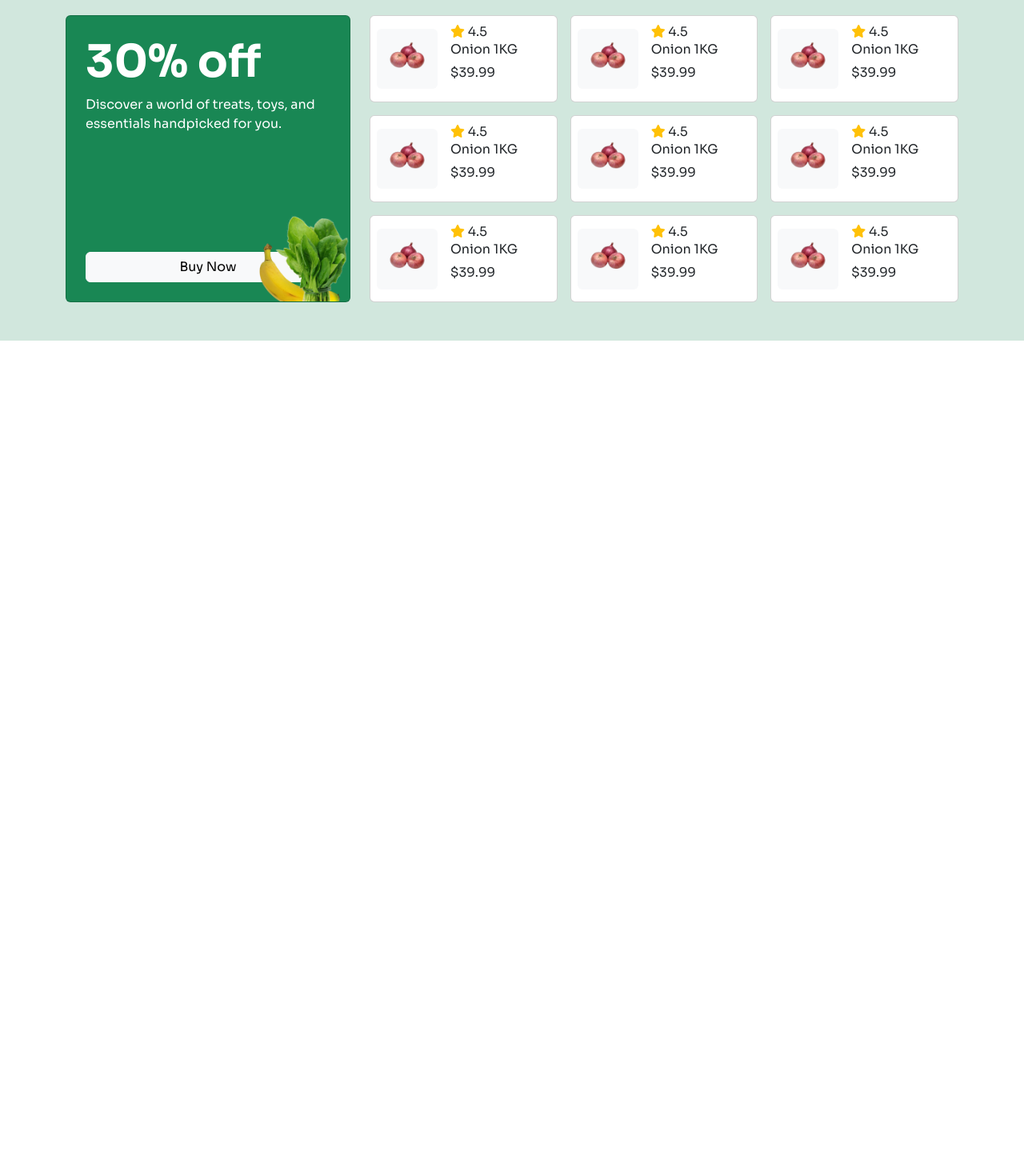
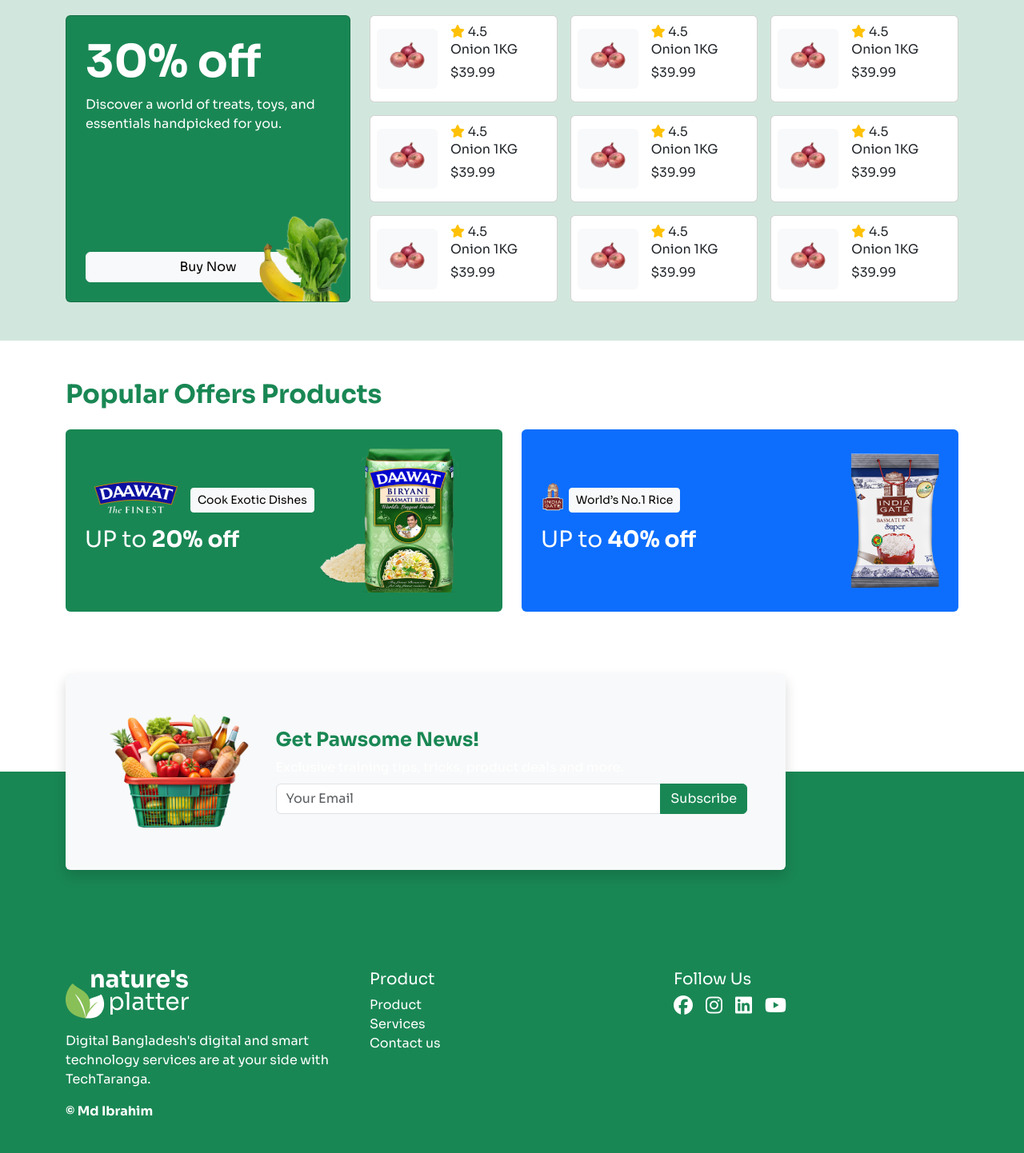
Before and after one commit to Mdibrahimweb/Dawat-HW-11-Use-Bootstrap, a plain HTML site: page index.html in a window 1280 px wide. Shown: the part 1746-3188 px from the top of the page at 80% size. Before the commit the page ends 2172 px from the top, so only its background shows below. Drawn offline with nearby package versions, Linux system fonts and the light colour scheme.

Commit message:
footer add

```diff
--- a/index.html
+++ b/index.html
@@ -225,6 +225,88 @@
     </div>
   </section>
 
+  <!-- Offers Section -->
+  <section class="container my-5">
+    <h2 class="text-success fw-bold mb-4">Popular Offers Products</h2>
+    <div class="row g-4">
+      <!-- Dawat Card -->
+      <div class="col-md-6">
+        <div class="bg-success text-white p-4 rounded d-flex justify-content-between align-items-center">
+          <div>
+            <img src="image/dawat-logo.png" alt="Dawat Logo" class="mb-3" style="height: 40px;">
+            <button class="btn btn-light btn-sm mb-2">Cook Exotic Dishes</button>
+            <h3>UP to <strong>20% off</strong></h3>
+          </div>
+          <img src="image/dawat-mock-up.png" class="img-fluid" alt="Dawat Product" style="max-height: 180px;">
+        </div>
+      </div>
+      <!-- India Gate Card -->
+      <div class="col-md-6">
+        <div class="bg-primary text-white p-4 rounded d-flex justify-content-between align-items-center">
+          <div>
+            <img src="image/india-gate-logo.png" alt="India Gate Logo" class="mb-3" style="height: 40px;">
+            <button class="btn btn-light btn-sm mb-2">World’s No.1 Rice</button>
+            <h3>UP to <strong>40% off</strong></h3>
+          </div>
+          <img src="image/india-gate-mock-up.png" class="img-fluid" alt="India Gate Product" style="max-height: 180px;">
+        </div>
+      </div>
+    </div>
+  </section>
+  <!-- Footer -->
+  <footer class="position-relative bg-success text-white pt-5 pb-3" style="margin-top: 200px;">
+    <section class="" style="margin-bottom: 200px;">
+      <div class="container">
+        <div
+          class="position-absolute top-0 mx-auto translate-middle-x translate-middle-y bg-light p-5 rounded shadow d-flex flex-column flex-md-row align-items-center justify-content-between"
+          style="width: 90%; max-width: 900px; transform: translate(-10%, -100%); z-index: 1;">
+          <div class="text-center text-md-start mb-4 mb-md-0 me-md-4">
+            <img src="image/vegetable-busket.png" alt="Basket" class="img-fluid" style="max-height: 150px;">
+          </div>
+          <div class="flex-grow-1">
+            <h4 class="text-success fw-bold">Get Pawsome News!</h4>
+            <p class="mb-2">Exclusive training tips, tricks, product deals and more.</p>
+            <div class="input-group">
+              <input type="email" class="form-control" placeholder="Your Email">
+              <button class="btn btn-success" type="button">Subscribe</button>
+            </div>
+          </div>
+        </div>
+      </div>
+    </section>
+    <div class="container">
+      <div class="row">
+        <!-- Left -->
+        <div class="col-md-4 mb-4">
+          <img src="image/logo-footer.png" alt="Footer Logo" class="mb-3">
+          <p>Digital Bangladesh's digital and smart technology services are at your side with TechTaranga.</p>
+          <strong>© Md Ibrahim</strong>
+        </div>
+        <!-- Middle -->
+        <div class="col-md-4 mb-4">
+          <h5>Product</h5>
+          <ul class="list-unstyled">
+            <li><a href="#" class="text-white text-decoration-none">Product</a></li>
+            <li><a href="#" class="text-white text-decoration-none">Services</a></li>
+            <li><a href="#" class="text-white text-decoration-none">Contact us</a></li>
+          </ul>
+        </div>
+        <!-- Right -->
+        <div class="col-md-4 mb-4">
+          <h5>Follow Us</h5>
+          <div class="d-flex gap-3 fs-4">
+            <i class="fab fa-facebook"></i>
+            <i class="fab fa-instagram"></i>
+            <i class="fab fa-linkedin"></i>
+            <i class="fab fa-youtube"></i>
+          </div>
+        </div>
+      </div>
+    </div>
+  </footer>
+
+
+
 
 
 
```
